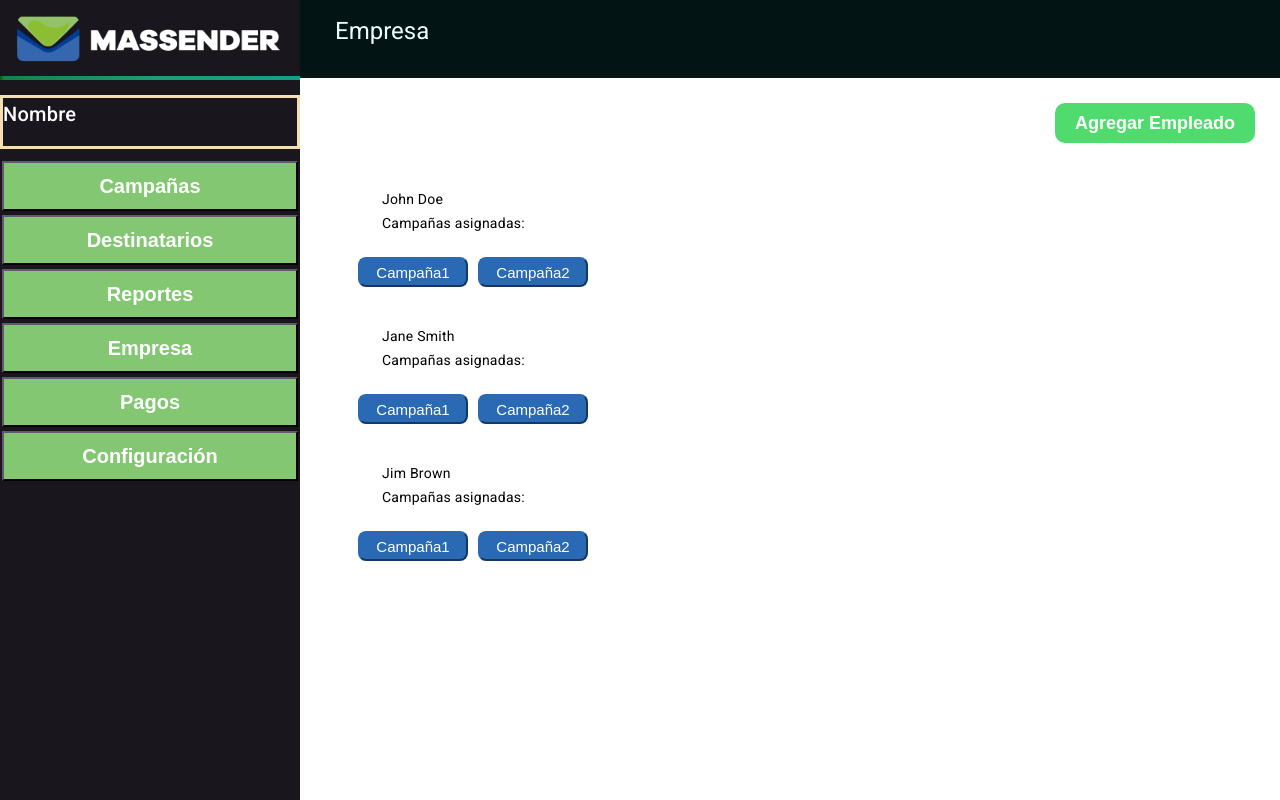
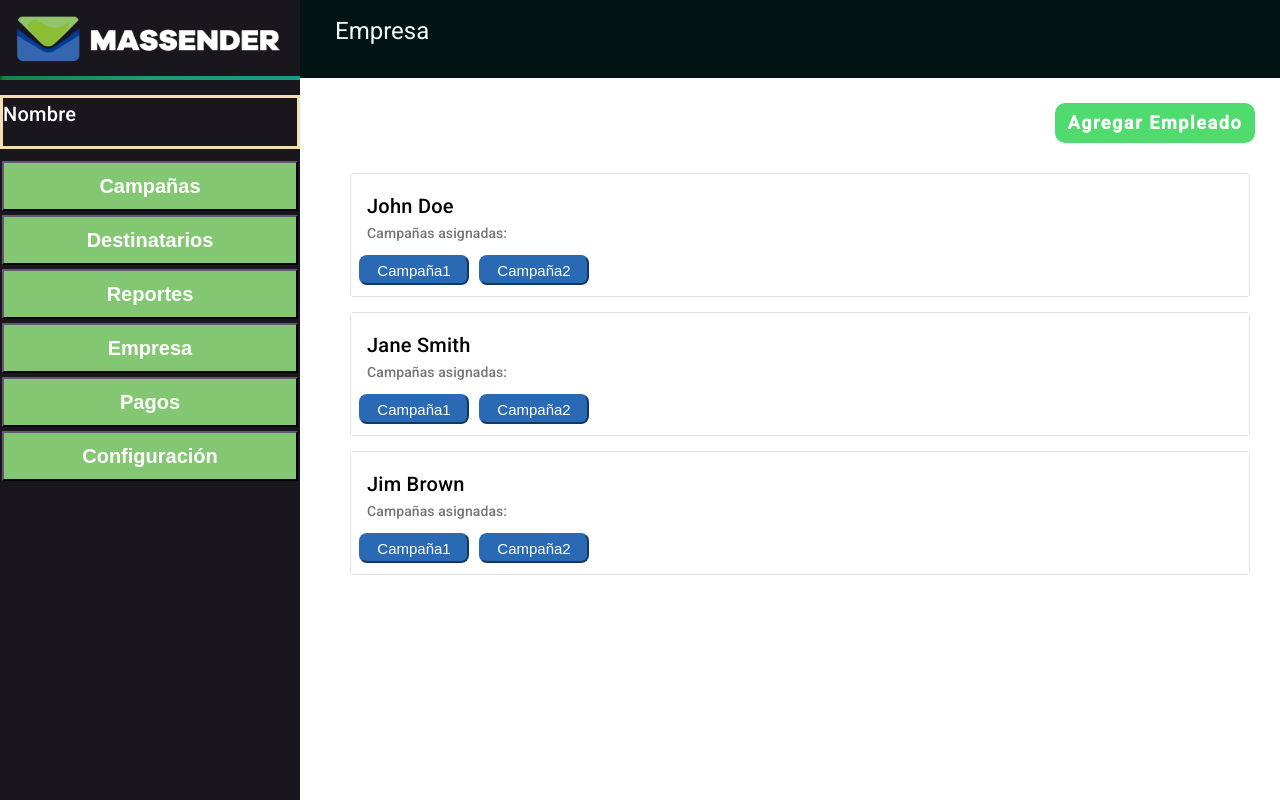
Before and after one commit to gabsito/massender, an Angular app: page /dashboard-empresa in a window 1280 px wide. Shown: the top 800 px of the page. Built offline with nearby package versions, Linux system fonts and the light colour scheme.

Commit message:
ng material migrate deprecated elements

```diff
--- a/src/app/usuarios/dashboard-empresa/dashboard-empresa.component.css
+++ b/src/app/usuarios/dashboard-empresa/dashboard-empresa.component.css
@@ -37,7 +37,7 @@
     cursor: pointer;
 }
 
-.mat-card-actions button {
+.mat-mdc-card-actions button {
     color: var(--white);
     background-color: var(--primary-blue);
     margin-right: 10px;
@@ -49,11 +49,11 @@
 }
 
 
-::ng-deep .mat-card,
-.mat-card-header,
-.mat-card-title,
-.mat-card-actions,
-.mat-card-subtitle {
+::ng-deep .mat-mdc-card,
+.mat-mdc-card-header,
+.mat-mdc-card-title,
+.mat-mdc-card-actions,
+.mat-mdc-card-subtitle {
 
     background-color: var(--white);
 }
--- a/src/app/usuarios/dashboard-empresa/dashboard-empresa.component.html
+++ b/src/app/usuarios/dashboard-empresa/dashboard-empresa.component.html
@@ -7,7 +7,7 @@
     </div>
     <div class="main">
         <div class="company">
-            <mat-card *ngFor="let employee of employees">
+            <mat-card appearance="outlined" *ngFor="let employee of employees">
                 <mat-card-header>
                   <mat-card-title>{{ employee.name }}</mat-card-title>
                   <mat-card-subtitle>Campañas asignadas:</mat-card-subtitle>
--- a/src/app/usuarios/dashboard-pagos/dashboard-pagos.component.css
+++ b/src/app/usuarios/dashboard-pagos/dashboard-pagos.component.css
@@ -23,7 +23,7 @@
     padding-left: 25px;
 }
 
-.mat-card .main-title{
+.mat-mdc-card .main-title{
     font-size: 25px;
     font-weight: bold;
     width: 250px;
@@ -34,15 +34,15 @@
     color: var(--white);
 }
 
-.mat-card-title{
+.mat-mdc-card-title{
     color: rgb(56, 33, 189);
 }
 
-::ng-deep .mat-card,
-.mat-card-header,
-.mat-card-title,
-.mat-card-actions,
-.mat-card-subtitle {
+::ng-deep .mat-mdc-card,
+.mat-mdc-card-header,
+.mat-mdc-card-title,
+.mat-mdc-card-actions,
+.mat-mdc-card-subtitle {
 
     background-color: var(--white);
 }
--- a/src/app/usuarios/dashboard-pagos/dashboard-pagos.component.html
+++ b/src/app/usuarios/dashboard-pagos/dashboard-pagos.component.html
@@ -5,7 +5,7 @@
     </div>
 
     <div class="membership">
-        <mat-card>
+        <mat-card appearance="outlined">
             <mat-card-header>
               <mat-card-title class="main-title">Tu membresía</mat-card-title>
               <mat-card-title>plan</mat-card-title>
--- a/src/app/usuarios/dashboard-pagos/dashboard-pagos.component.ts
+++ b/src/app/usuarios/dashboard-pagos/dashboard-pagos.component.ts
@@ -1,5 +1,6 @@
 import { Component } from '@angular/core';
-import { MatLegacyCardModule as MatCardModule } from '@angular/material/legacy-card';
+// TODO: Actualizar el diálogo a la nueva versión de Angular Material
+import { MatCardModule } from '@angular/material/card';
 
 @Component({
   selector: 'app-dashboard-pagos',
--- a/src/app/usuarios/popup/popup.component.css
+++ b/src/app/usuarios/popup/popup.component.css
@@ -1,4 +1,4 @@
-::ng-deep .mat-dialog-container{
+::ng-deep .mat-mdc-dialog-container{
     background-color: var(--secundary-color);
     border-radius: 15px;
 }
@@ -27,11 +27,11 @@ h1{
 }
 
 
-.mat-dialog-actions{
+.mat-mdc-dialog-actions{
     gap: 20px;
 }
 
-.mat-dialog-actions button{
+.mat-mdc-dialog-actions button{
     font-size: 16px;
     font-weight: 550;
     color: var(--white);
--- a/src/app/usuarios/popup/popup.component.ts
+++ b/src/app/usuarios/popup/popup.component.ts
@@ -1,5 +1,5 @@
 import { Component, OnInit, inject } from '@angular/core';
-import { MAT_LEGACY_DIALOG_DATA as MAT_DIALOG_DATA } from '@angular/material/legacy-dialog';
+import { MAT_DIALOG_DATA } from '@angular/material/dialog';
 
 @Component({
   selector: 'app-popup',
--- a/src/styles.css
+++ b/src/styles.css
@@ -22,7 +22,7 @@
     flex-direction: row;
 }
 
-.mat-card {
+.mat-mdc-card {
     margin: 15px;
 }
 
```
Also changed, not shown: src/app/app.module.ts (+3 -5 lines), src/app/usuarios/dashboard-empresa/dashboard-empresa.component.ts (+5 -3 lines).
